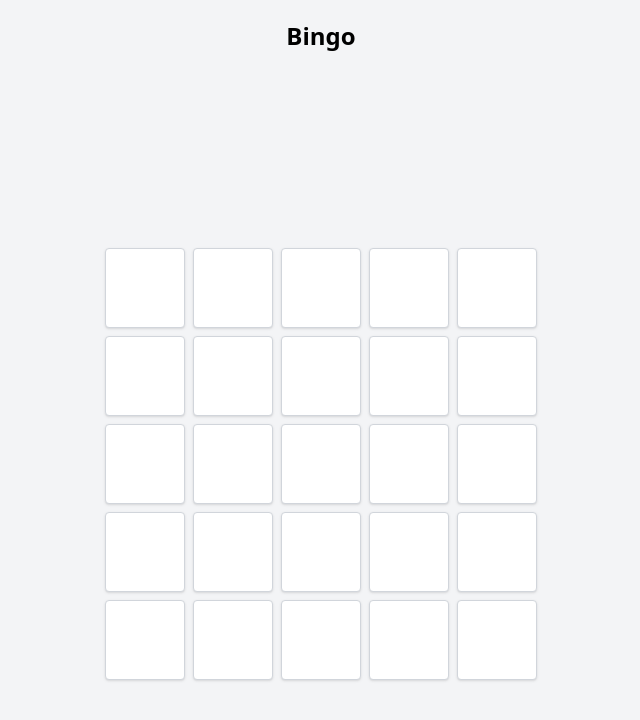
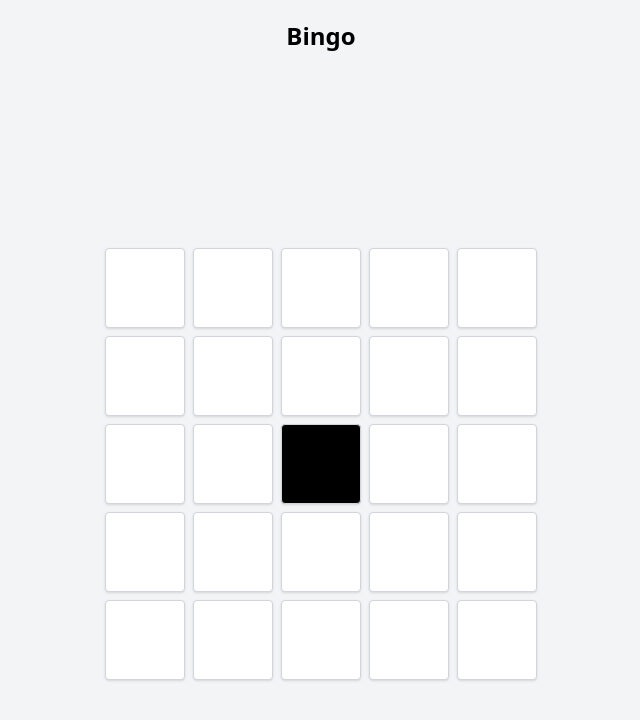
Before and after one commit to yosh1/bingo-creator, a Next.js app: page / in a window 1280 px wide. Shown: the top 720 px of the page, without its empty margins (319-959 px from the left). Built offline with nearby package versions, Linux system fonts and the light colour scheme.

Commit message:
Fix No.13 box color

```diff
--- a/src/components/Bingo.tsx
+++ b/src/components/Bingo.tsx
@@ -14,10 +14,15 @@ const BingoComponent = () => {
         <button
           key={status.id}
           className={`w-20 h-20 flex flex-col justify-center items-center overflow-hidden ${
-            status.isChecked ? "bg-blue-500" : "bg-white"
+            status.id === 13
+              ? "bg-black text-white"
+              : status.isChecked
+              ? "bg-blue-500"
+              : "bg-white"
           } border border-gray-300 rounded shadow`}
-          onClick={() => handleClick(status.id)}>
-          {status.img && (
+          onClick={() => handleClick(status.id)}
+          disabled={status.id === 13}>
+          {status.img && status.id !== 13 && (
             <img
               src={status.img}
               alt={status.name}
@@ -27,6 +32,7 @@ const BingoComponent = () => {
           <span className='text-xs'>{status.name}</span>
         </button>
       ))}
+
       <Modal
         isOpen={!!selectedStatus}
         onRequestClose={closeModal}
--- a/src/hooks/useBingoState.ts
+++ b/src/hooks/useBingoState.ts
@@ -7,6 +7,7 @@ const useBingoState = () => {
   const [selectedStatus, setSelectedStatus] = useState<StatusInfo | null>(null);
 
   const handleClick = (statusId: number) => {
+    if (statusId === 13) return; // 中央のボックスをクリックしても何もしない
     setSelectedStatus(
       bingo.status.find((status) => status.id === statusId) || null
     );
```
